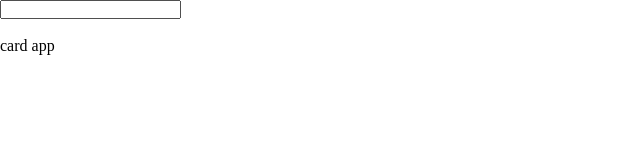
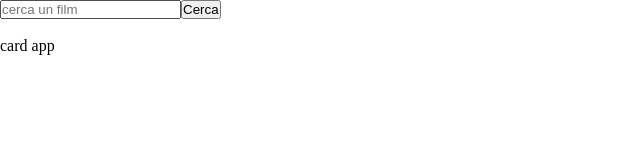
Before and after one commit to giuliatognali/vite-boolflix, a Vue app: page / in a window 1280 px wide. Shown: the top 160 px of the page, without its empty margins (0-640 px from the left). Built offline with nearby package versions, Linux system fonts and the light colour scheme.

Commit message:
emit searchbar

```diff
--- a/src/App.vue
+++ b/src/App.vue
@@ -9,12 +9,17 @@ export default {
   components: {
     HeaderApp,
     MainApp
+  },
+  methods:{
+    eventSearch(){
+      console.log('cerco nella lista');
+    }
   }
 }
 </script>
 
 <template>
-  <HeaderApp />
+  <HeaderApp @searchElement="eventSearch"/>
   <MainApp />
 </template>
 
--- a/src/components/HeaderApp.vue
+++ b/src/components/HeaderApp.vue
@@ -1,9 +1,9 @@
 <script>
-import SearcBar from './SearcBar.vue';
+import SearchBar from './SearchBar.vue';
     export default {
         name: 'HeaderApp',
         components: {
-            SearcBar
+            SearchBar
         }
 
     }
@@ -12,7 +12,7 @@ import SearcBar from './SearcBar.vue';
 
 <template>
     <div>
-<SearcBar/>
+<SearchBar @searchRequest="$emit('searchElement')"/>
 <br>
     </div>
 </template>
--- a/src/components/SearcBar.vue
+++ /dev/null
@@ -1,18 +0,0 @@
-<script>
-    export default {
-        name: 'SearcBar'
-
-    }
-</script>
-
-<template>
-    <div>
-<input type="search">
-    </div>
-</template>
-
-
-
-<style lang="scss" scoped>
-
-</style>
--- /dev/null
+++ b/src/components/SearchBar.vue
@@ -0,0 +1,23 @@
+<script>
+    export default {
+        name: 'SearchBar'
+
+    }
+</script>
+
+<template>
+    <div>
+        <form @submit.prevent="$emit('searchRequest')" >
+        <label for="search-element"></label>
+<input type="search" id="search-element" placeholder="cerca un film">
+<button type="submit">Cerca</button>
+</form>
+    </div>
+
+</template>
+
+
+
+<style lang="scss" scoped>
+
+</style>
```
Also changed, not shown: src/store.js (added, +11 -0 lines).
